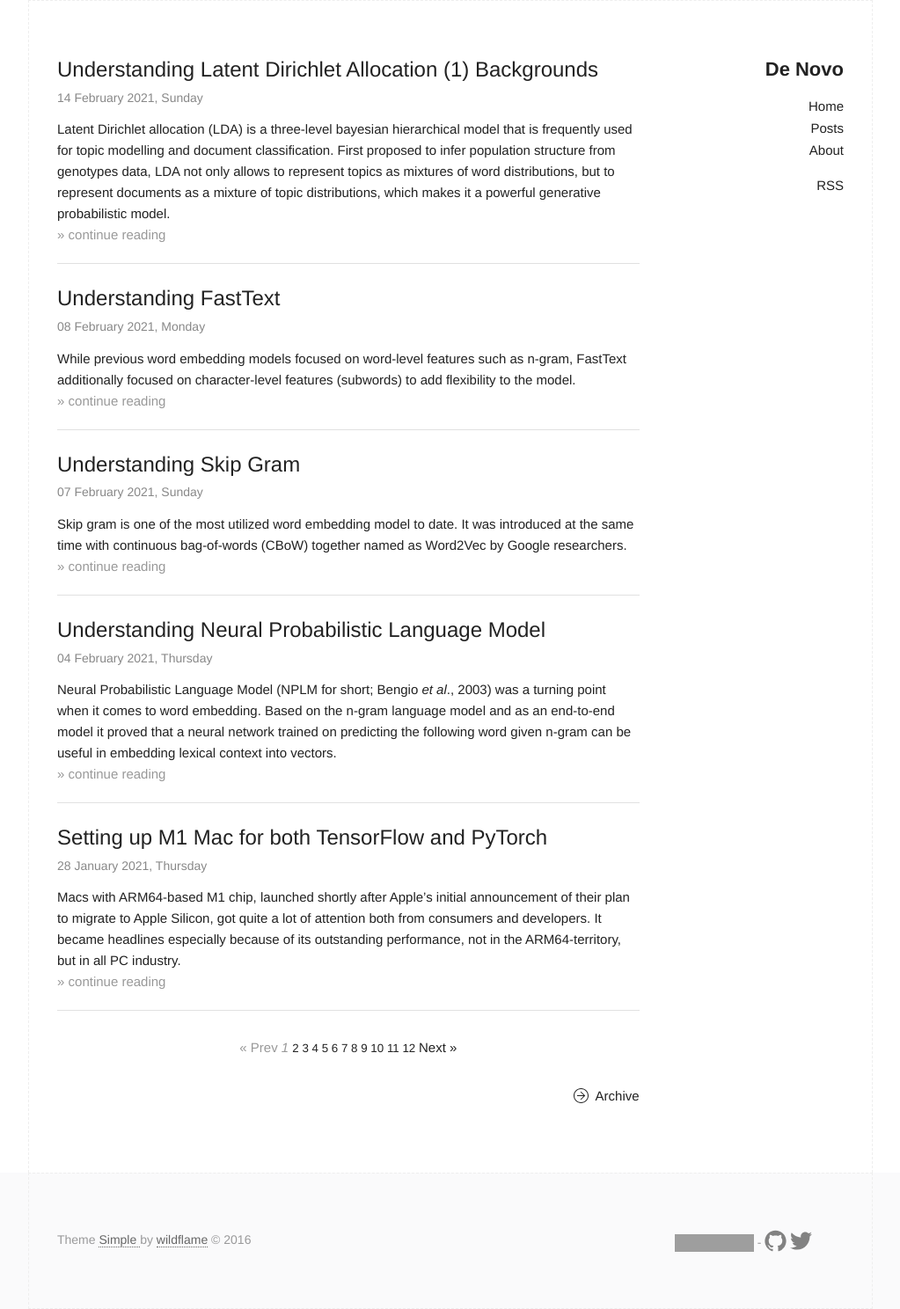
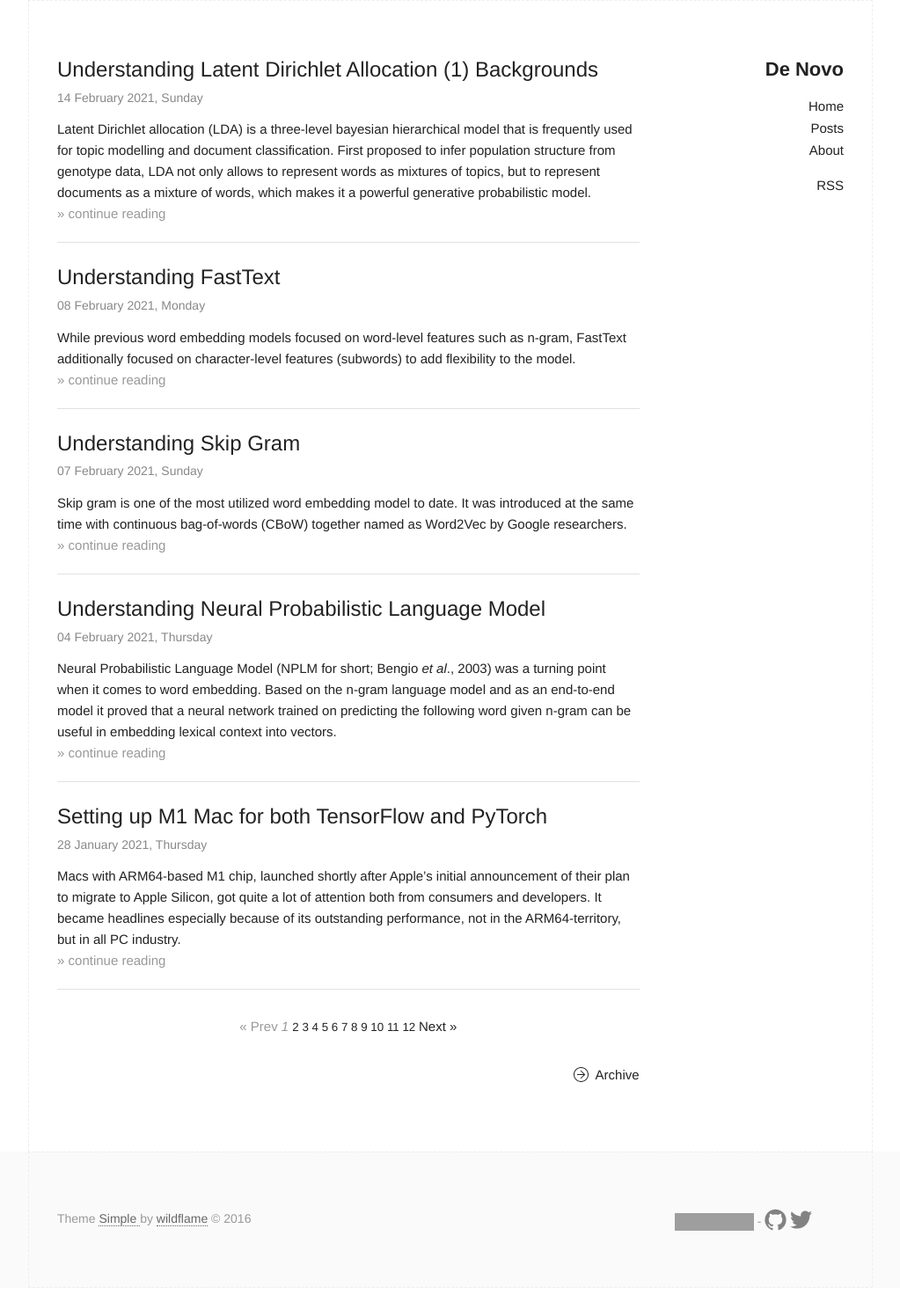
Before and after one commit to naturale0/naturale0.github.io, a Jekyll site: the page built from index.html, in a window 1280 px wide. Shown: the whole page at 88% size, without its empty margins (128-1151 px from the left). Built offline with Jekyll 4.4.1, drawn with Linux system fonts in a browser that asks for light colours; the list of posts is cut into pages by our own code; after the commit the page ends 1464 px from its top, so only the background shows below that; grey boxes are pictures that could not be loaded.

Commit message:
post LDA (1)

```diff
--- a/_posts/2021-02-14-LDA-1-background-topic-modelling.md
+++ b/_posts/2021-02-14-LDA-1-background-topic-modelling.md
@@ -7,7 +7,7 @@ categories: [natural language processing]
 
 ---
 
-Latent Dirichlet allocation (LDA) is a three-level bayesian hierarchical model that is frequently used for topic modelling and document classification. First proposed to infer population structure from genotypes data, LDA not only allows to represent topics as mixtures of word distributions, but to represent documents as a mixture of topic distributions, which makes it a powerful generative probabilistic model.
+Latent Dirichlet allocation (LDA) is a three-level bayesian hierarchical model that is frequently used for topic modelling and document classification. First proposed to infer population structure from genotype data, LDA not only allows to represent words as mixtures of topics, but to represent documents as a mixture of words, which makes it a powerful generative probabilistic model.
 
 In this series of posts, I would like to explain backgrounds and model structure, and to implement it from scratch with numpy.
 
```
Also changed, not shown: other parts of _posts/2021-02-14-LDA-1-background-topic-modelling.md (+1 -1 lines).
